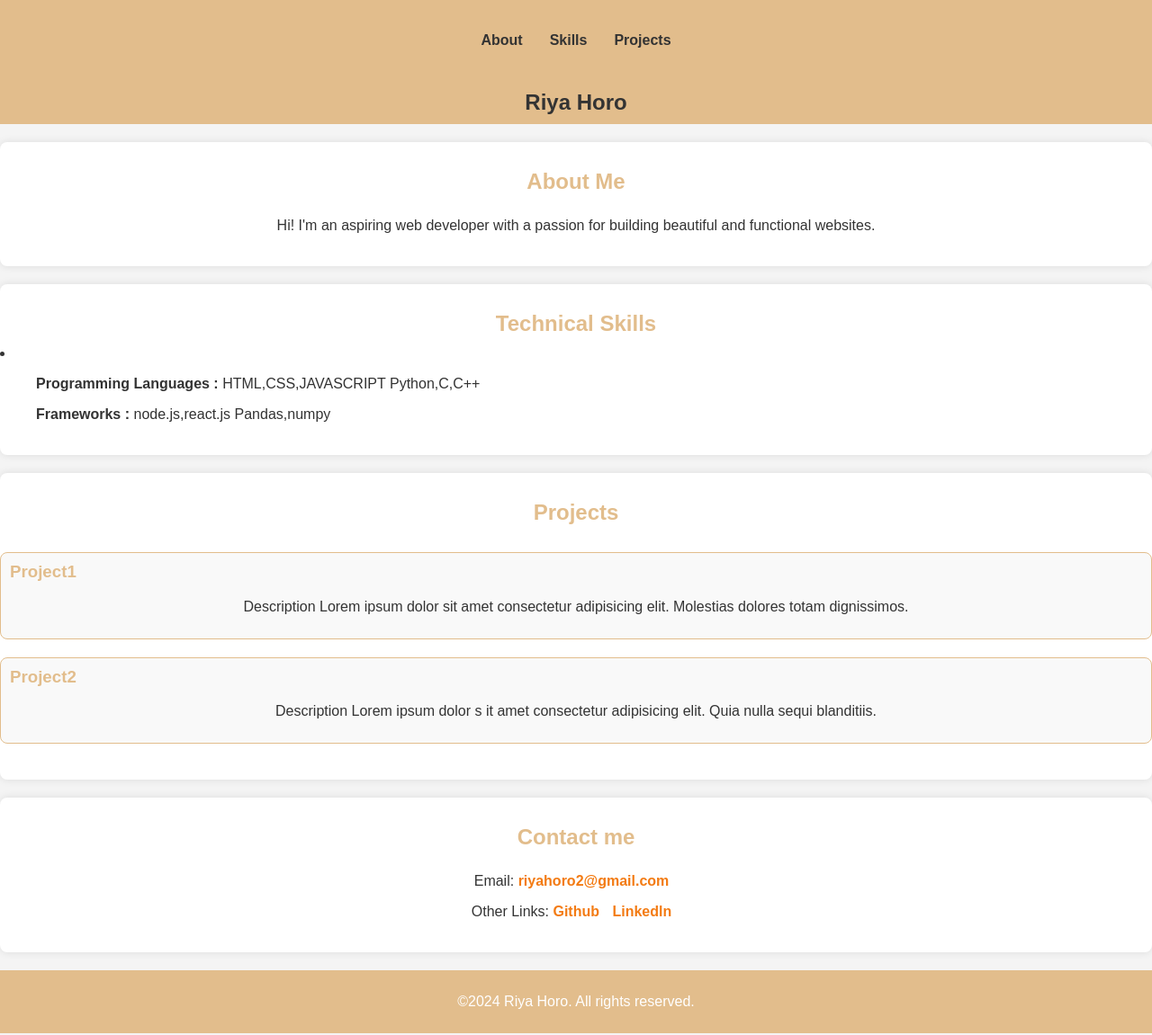
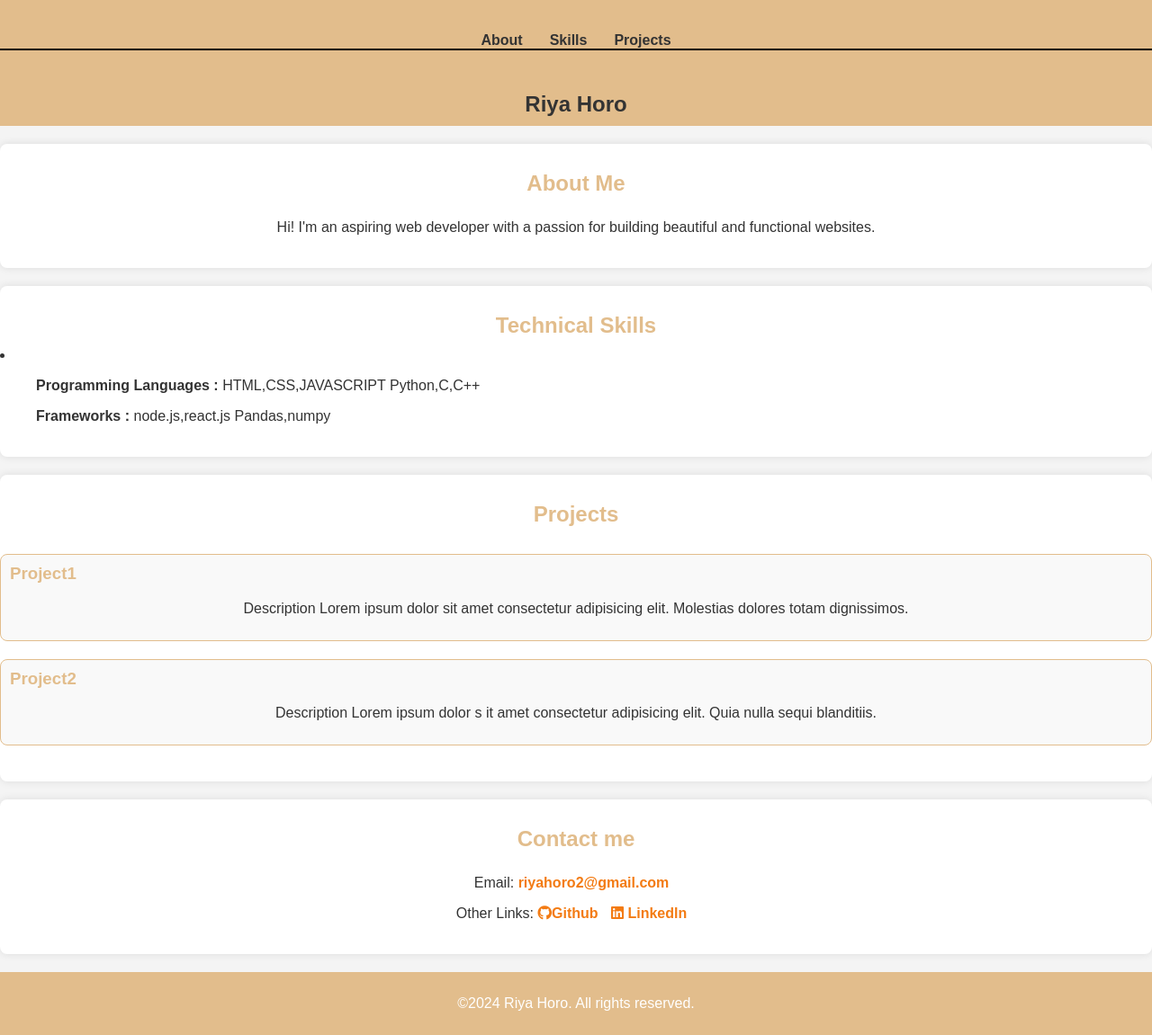
Before and after one commit to RiyaHoro/Portfolio, a plain HTML site: page index.html in a window 1280 px wide. Shown: the whole page at 90% size. Drawn offline with Linux system fonts and the light colour scheme.

Commit message:
Portfolio

```diff
--- a/index.html
+++ b/index.html
@@ -5,6 +5,9 @@
     <meta name="viewport" content="width=device-width, initial-scale=1.0">
     <title>Portfolio</title>
     <link rel="stylesheet" href="style.css">
+
+        <link rel="stylesheet" href="https://cdnjs.cloudflare.com/ajax/libs/font-awesome/5.15.4/css/all.min.css">
+
 
 </head>
 <body>
@@ -57,9 +60,10 @@
 
     <section id="contact">
         <h2>Contact me</h2>
-        <p>Email: <a href="riyahoro2@gmail.com">riyahoro2@gmail.com</a></p>
-        <p>Other Links: <a href="https://github.com/RiyaHoro">Github</a>
-            <a href="https://www.linkedin.com/in/riya-horo-6121ba252/">Linkedln</a>
+        <p>Email: <a href="riyahoro2@gmail.com"><i class="fas fa-email"></i>riyahoro2@gmail.com</a></p>
+        <p>Other Links: <a href="https://github.com/RiyaHoro"><i class="fab fa-github"></i>Github</a>
+            <a href="https://www.linkedin.com/in/riya-horo-6121ba252/"><i class="fab fa-linkedin"></i>
+                Linkedln</a>
         </p>
     </section>
 
--- a/style.css
+++ b/style.css
@@ -24,6 +24,7 @@ h2 {
 }
 
 nav ul {
+    border-bottom: 2px solid black;
     list-style: none;
     padding: 0;
     display: flex;
@@ -114,3 +115,25 @@ footer {
 
     bottom: 0;
 }
+/* .icon-link {
+    text-decoration: none;
+    color: #0077B5; /* LinkedIn blue */
+  /*  font-size: 45px;
+    display: inline-flex;
+    align-items: center;
+    padding: 8px 12px;
+    border: 1px solid #181919;
+    border-radius: 4px;
+    transition: background-color 0.3s, color 0.3s;
+}
+
+.icon-link i {
+    margin-right: 8px;
+    font-size: 25px;
+}
+
+.icon-link:hover {
+    background-color: #0077B5;
+    color: #fff;
+}
+ */
```
Also changed, not shown: javascript.js (added).
